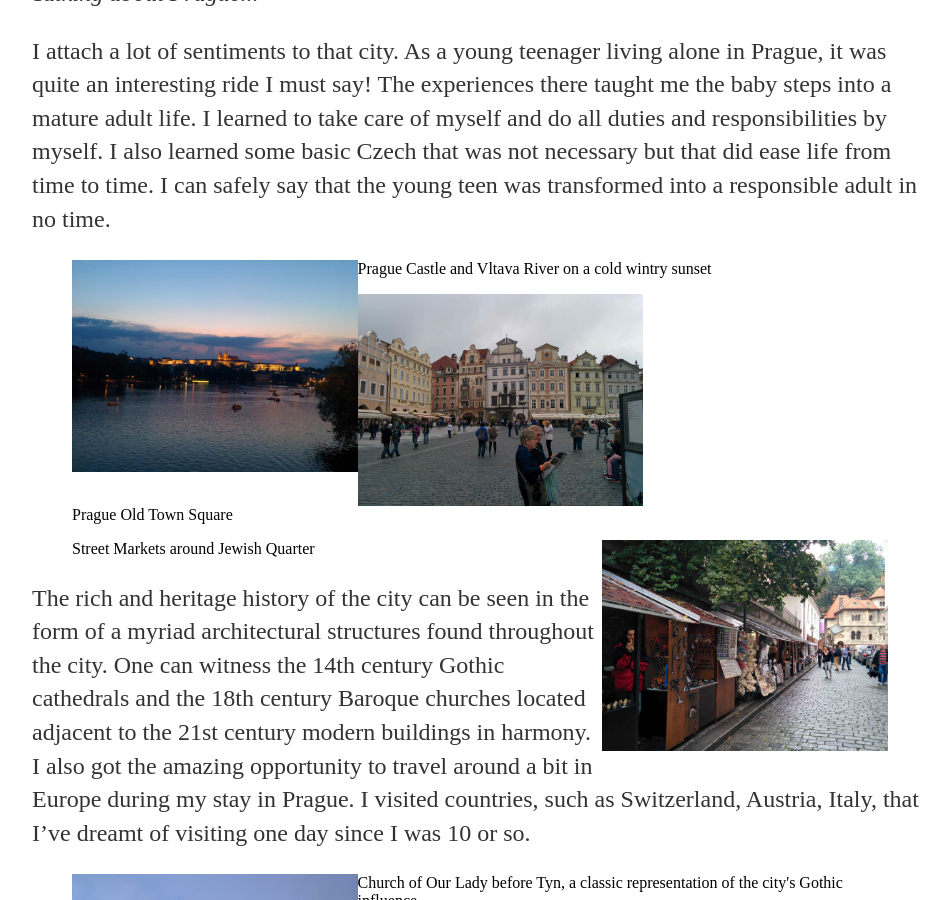
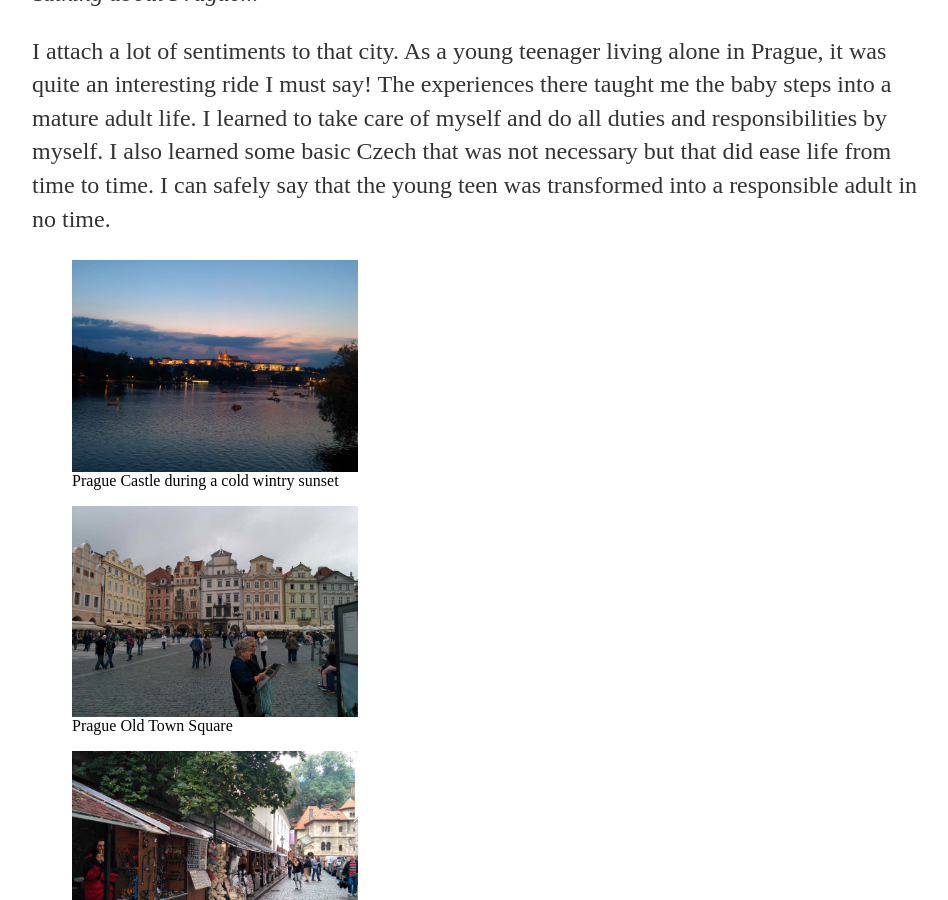
Before and after one commit to sruthipeter/sruthipeter.github.io, a Jekyll site: the page built from about/index.html, in a window 1280 px wide and 900 px high, scrolled down 431 px. Shown: the whole window, without its empty margins (160-1108 px from the left). Built offline with Jekyll 4.4.1, drawn with Linux system fonts in a browser that asks for light colours.

Commit message:
Update index.html

```diff
--- a/about/index.html
+++ b/about/index.html
@@ -20,8 +20,8 @@
 
 <p>
 	<figure>
-        <img class = "auto" src="/img/prg_8.jpg" alt="Prague Castle" align="left" width="300" height="300">
-		<figcaption>Prague Castle and Vltava River on a cold wintry sunset </figcaption>
+        <img class = "auto" src="/img/prg_8.jpg" alt="Prague Castle" align="middle" width="300" height="300">
+		<figcaption>Prague Castle during a cold wintry sunset </figcaption>
 	</figure>
 
 	<figure>
@@ -30,7 +30,7 @@
 	</figure>
 
 	<figure>
-	<img class = "auto" src="/img/prg_1.jpg" alt="Street Markets around Jewish Quarter" align="right" width="300" height="300";>
+	<img class = "auto" src="/img/prg_1.jpg" alt="Street Markets around Jewish Quarter" align="middle" width="300" height="300";>
 		<figcaption>Street Markets around Jewish Quarter </figcaption>
 	</figure>
 
@@ -44,12 +44,12 @@
 <p>
 	<figure>
 
-	<img class = "auto" src="/img/prg_5.jpg" alt="Church of Our Lady before Tyn, a classic representation of the city's Gothic architecture." align="left" width="300" height="300">
+	<img class = "auto" src="/img/prg_5.jpg" alt="Church of Our Lady before Tyn, a classic representation of the city's Gothic architecture." align="middle" width="300" height="300">
 		<figcaption>Church of Our Lady before Tyn, a classic representation of the city's Gothic influence </figcaption>
 	</figure>
 
 	<figure>
-		<img class = "auto" src="/img/prg_7.jpg" alt="Infant Jesus Church, a fine example from the Czech Baroque period." align="right" width="300" height="300">
+		<img class = "auto" src="/img/prg_7.jpg" alt="Infant Jesus Church, a fine example from the Czech Baroque period." align="middle" width="300" height="300">
 		<figcaption>Infant Jesus Church, a fine example from the Czech Baroque period.  </figcaption>
 	</figure>
 </p>
```
